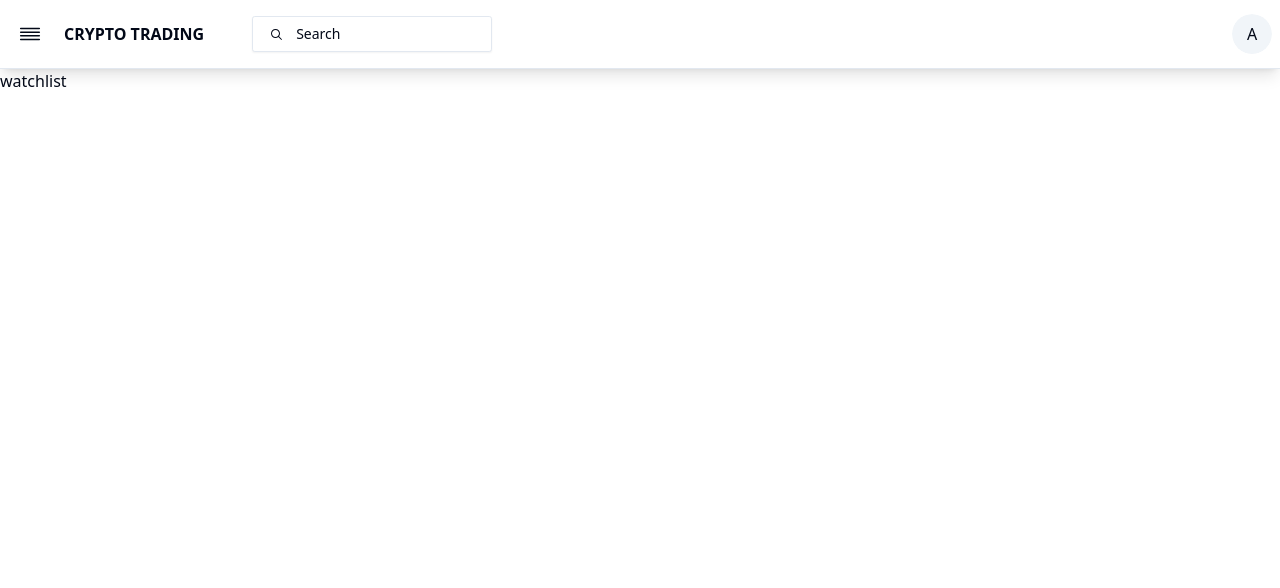
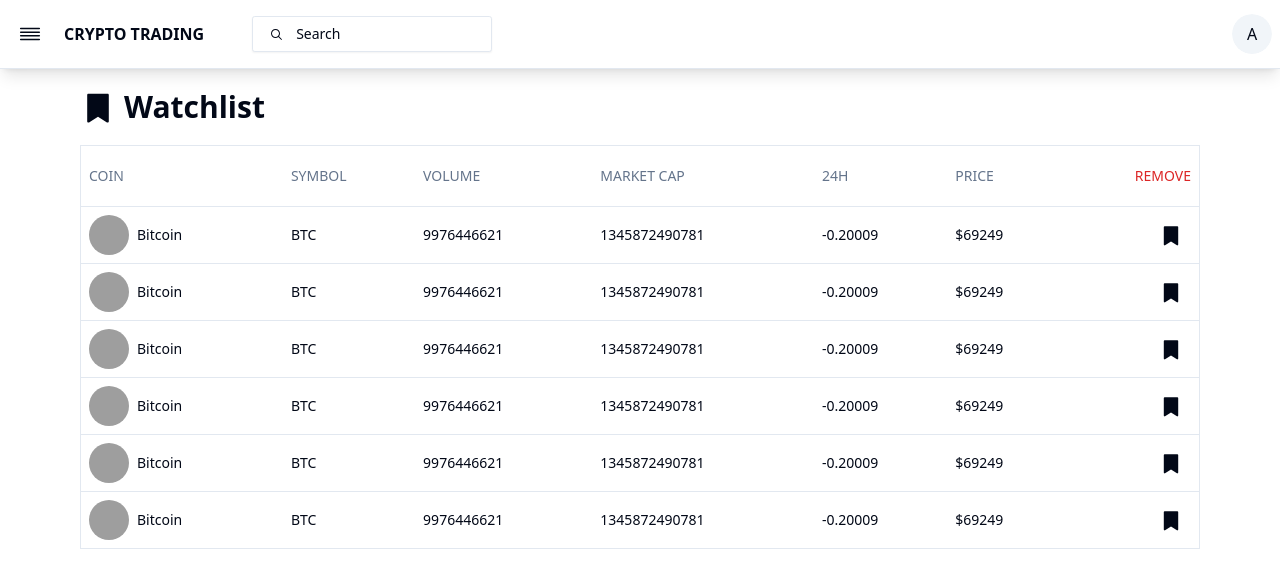
Before and after one commit to MuhammedAnwarsha/crypto_trading_reactjs, a React (Vite) app: page /watchlist in a window 1280 px wide. Shown: the top 588 px of the page. Built offline with nearby package versions, Linux system fonts and the light colour scheme; grey boxes are pictures that could not be loaded.

Commit message:
watchlist component

```diff
--- a/src/page/Navbar/Navbar.jsx
+++ b/src/page/Navbar/Navbar.jsx
@@ -13,8 +13,11 @@ import {
 } from "@radix-ui/react-icons";
 import React from "react";
 import Sidebar from "./Sidebar";
+import { useNavigate } from "react-router-dom";
 
 const Navbar = () => {
+  const navigate = useNavigate();
+
   return (
     <div className="px-2 py-3 border-b z-50 bg-background bg-opacity-0 sticky top-0 left-0 right-0 flex justify-between items-center shadow-lg">
       <div className="flex items-center gap-3">
@@ -49,7 +52,10 @@ const Navbar = () => {
           </SheetContent>
         </Sheet>
 
-        <p className="text-sm font-bold lg:text-base cursor-pointer">
+        <p
+          onClick={() => navigate("/")}
+          className="text-sm font-bold lg:text-base cursor-pointer"
+        >
           CRYPTO TRADING
         </p>
         <div className="p-0 ml-9">
--- a/src/page/Portfolio/Portfolio.jsx
+++ b/src/page/Portfolio/Portfolio.jsx
@@ -1,4 +1,4 @@
-import React from 'react'
+import React from "react";
 import {
   Table,
   TableBody,
@@ -7,12 +7,16 @@ import {
   TableHeader,
   TableRow,
 } from "@/components/ui/table";
-import { Avatar, AvatarImage } from '@/components/ui/avatar';
+import { Avatar, AvatarImage } from "@/components/ui/avatar";
+import { DashboardIcon } from "@radix-ui/react-icons";
 
 const Portfolio = () => {
   return (
-    <div className='p-5 lg:px-20'>
-      <h1 className='font-bold text-3xl pb-5'>Portfolio</h1>
+    <div className="p-5 lg:px-20">
+      <div className="flex gap-2">
+        <DashboardIcon className="h-10 w-7" />
+        <h1 className="font-bold text-3xl pb-5">Portfolio</h1>
+      </div>
       <Table>
         <TableHeader>
           <TableRow>
@@ -43,7 +47,7 @@ const Portfolio = () => {
         </TableBody>
       </Table>
     </div>
-  )
-}
+  );
+};
 
-export default Portfolio
+export default Portfolio;
--- a/src/page/Watchlist/Watchlist.jsx
+++ b/src/page/Watchlist/Watchlist.jsx
@@ -1,11 +1,69 @@
-import React from 'react'
+import React from "react";
+import {
+  Table,
+  TableBody,
+  TableCell,
+  TableHead,
+  TableHeader,
+  TableRow,
+} from "@/components/ui/table";
+import { Avatar, AvatarImage } from "@/components/ui/avatar";
+import { Button } from "@/components/ui/button";
+import { BookmarkFilledIcon } from "@radix-ui/react-icons";
 
 const Watchlist = () => {
+  const handleRemoveToWatchlist = (value) => {
+    console.log(value);
+  };
+
   return (
-    <div>
-      watchlist
+    <div className="p-5 lg:px-20">
+      <div className="flex gap-2">
+        <BookmarkFilledIcon className="w-9 h-9" />
+        <h1 className="font-bold text-3xl pb-5">Watchlist</h1>
+      </div>
+      <Table className="border">
+        <TableHeader>
+          <TableRow>
+            <TableHead className="py-5">COIN</TableHead>
+            <TableHead>SYMBOL</TableHead>
+            <TableHead>VOLUME</TableHead>
+            <TableHead>MARKET CAP</TableHead>
+            <TableHead>24H</TableHead>
+            <TableHead>PRICE</TableHead>
+            <TableHead className="text-right  text-red-600">REMOVE</TableHead>
+          </TableRow>
+        </TableHeader>
+        <TableBody>
+          {[1, 1, 1, 1, 1, 1].map((item, index) => (
+            <TableRow key={index}>
+              <TableCell className="font-medium flex items-center gap-2">
+                <Avatar className="-z-50">
+                  <AvatarImage src="https://cdn.pixabay.com/photo/2015/08/27/11/20/bitcoin-910307_1280.png" />
+                </Avatar>
+                <span>Bitcoin</span>
+              </TableCell>
+              <TableCell>BTC</TableCell>
+              <TableCell>9976446621</TableCell>
+              <TableCell>1345872490781</TableCell>
+              <TableCell>-0.20009</TableCell>
+              <TableCell>$69249</TableCell>
+              <TableCell className="text-right">
+                <Button
+                  variant="ghost"
+                  onClick={() => handleRemoveToWatchlist(item.id)}
+                  size="icon"
+                  className="h-10 w-10"
+                >
+                  <BookmarkFilledIcon className="w-6 h-6" />
+                </Button>
+              </TableCell>
+            </TableRow>
+          ))}
+        </TableBody>
+      </Table>
     </div>
-  )
-}
+  );
+};
 
-export default Watchlist
+export default Watchlist;
```
Lines whose indentation alone changed are shown as unchanged.
